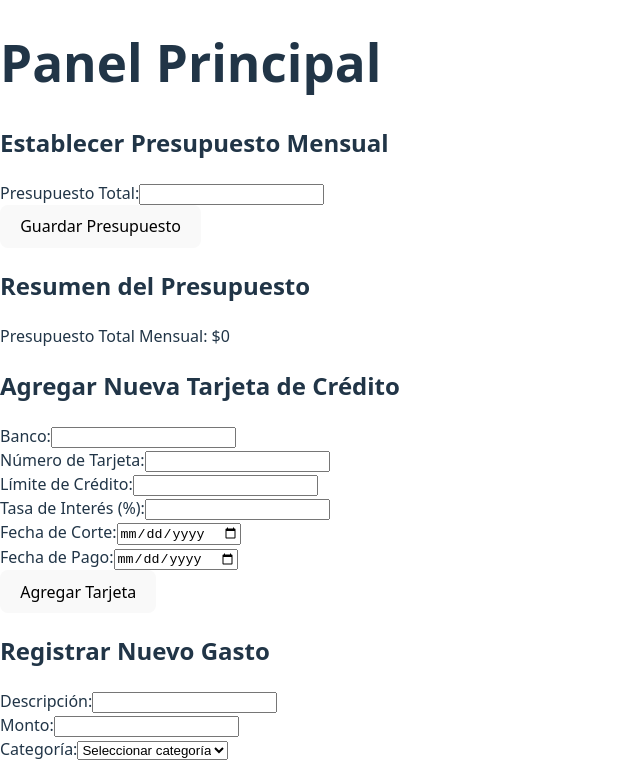
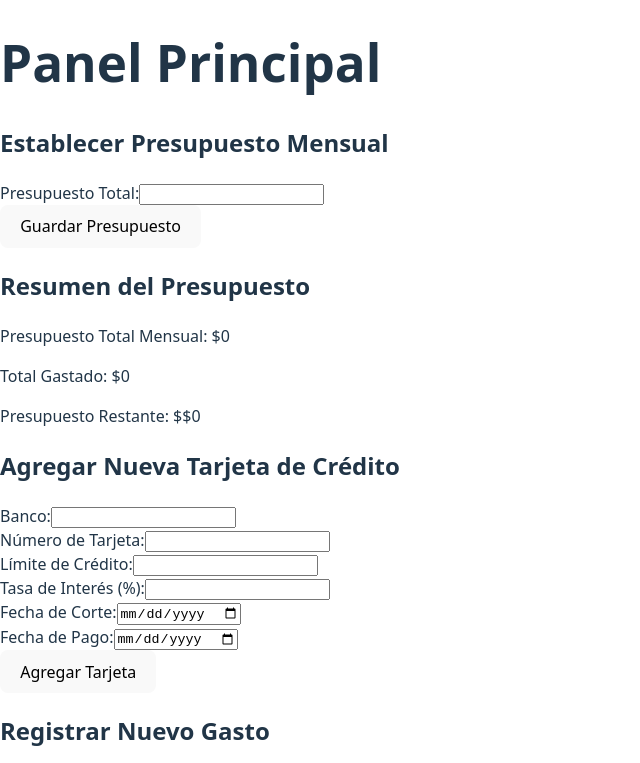
Before and after one commit to hecnavar/Finance_Control, a React (Vite) app: page / in a window 1280 px wide. Shown: the top 763 px of the page, without its empty margins (0-640 px from the left). Built offline with nearby package versions, Linux system fonts and the light colour scheme.

Commit message:
Feat: Update to show information related with total cost

```diff
--- a/src/components/BudgetOverview.jsx
+++ b/src/components/BudgetOverview.jsx
@@ -1,10 +1,14 @@
 import React from 'react';
 
-function BudgetOverview({ budget }) {
+function BudgetOverview({ budget, totalExpenses }) {
+  const remainingBudget = budget.total - totalExpenses;
+
   return (
     <div>
       <h2>Resumen del Presupuesto</h2>
       <p>Presupuesto Total Mensual: ${budget.total}</p>
+      <p>Total Gastado: ${totalExpenses}</p>
+      <p>Presupuesto Restante: ${remainingBudget >= 0 ? `$${remainingBudget}` : `-$${Math.abs(remainingBudget)}`}</p>
     </div>
   );
 }
```
